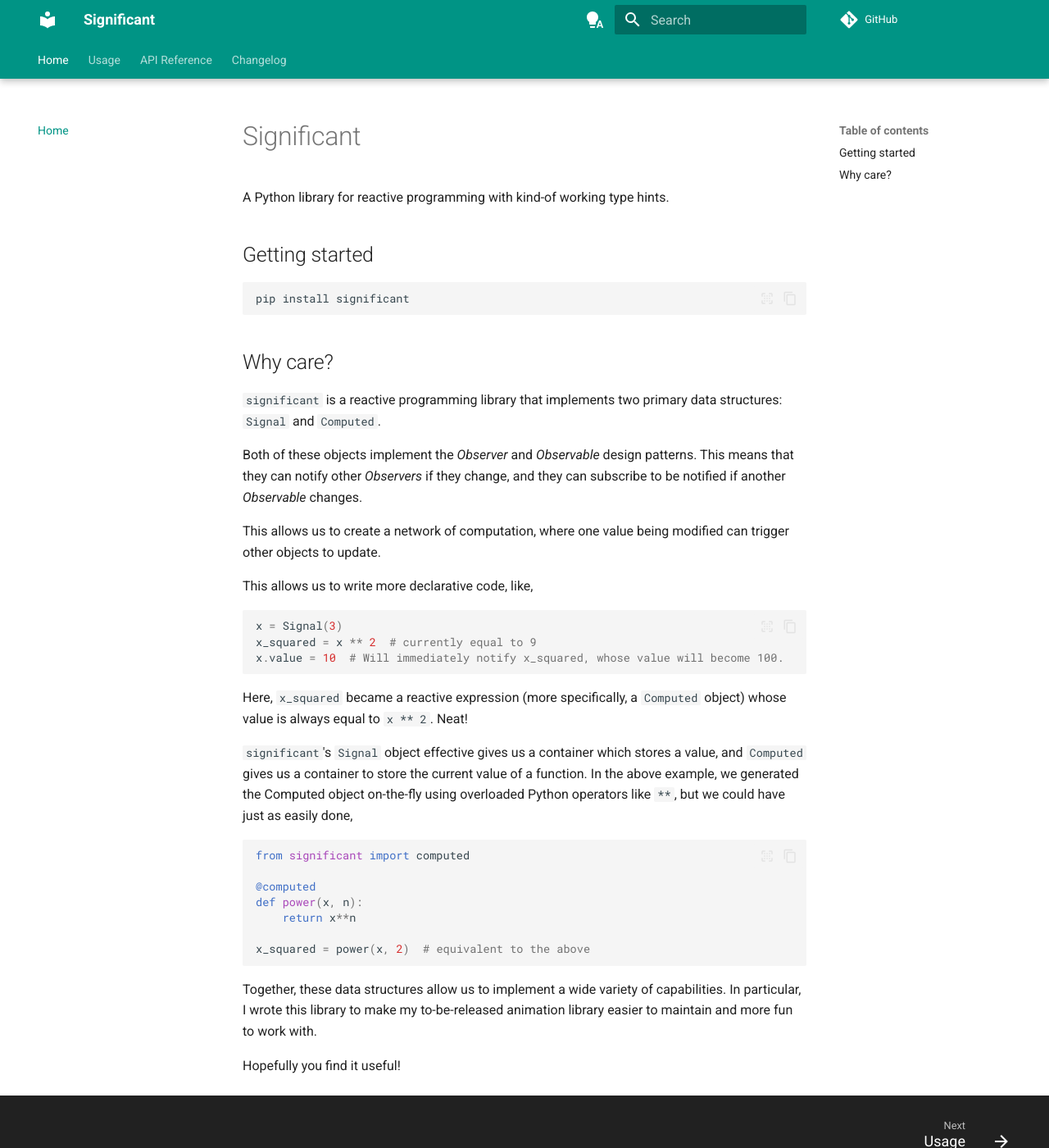
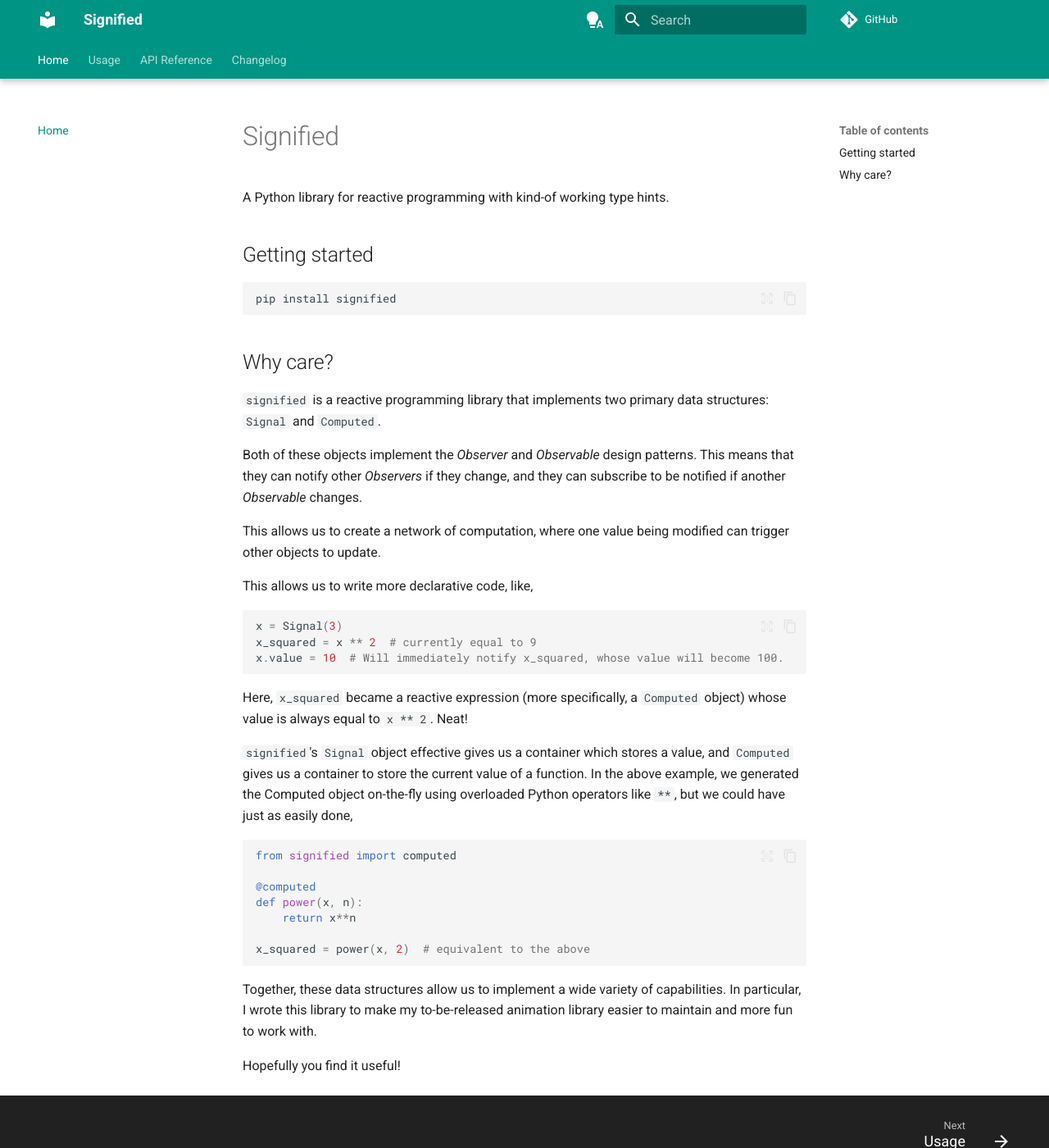
Before and after one commit to dougmercer/signified, an MkDocs documentation site: the page built from docs/index.md, in a window 1280 px wide and 1400 px high. Shown: the whole window at 82% size. Built offline with MkDocs 1.6.1 and Material for MkDocs 9.7.7, drawn with Linux system fonts in a browser that asks for light colours; comment, search, counter and statistics services are not loaded.

Commit message:
Rename to signified.

````diff
--- a/docs/index.md
+++ b/docs/index.md
@@ -1,16 +1,16 @@
-# Significant
+# Signified
 
 A Python library for reactive programming with kind-of working type hints.
 
 ## Getting started
 
 ```bash
-pip install significant
+pip install signified
 ```
 
 ## Why care?
 
-`significant` is a reactive programming library that implements two primary data structures: `Signal` and `Computed`.
+`signified` is a reactive programming library that implements two primary data structures: `Signal` and `Computed`.
 
 Both of these objects implement the *Observer* and *Observable* design patterns. This means that they can notify
 other *Observers* if they change, and they can subscribe to be notified if another *Observable* changes.
@@ -27,10 +27,10 @@ x.value = 10  # Will immediately notify x_squared, whose value will become 100.
 
 Here, `x_squared` became a reactive expression (more specifically, a `Computed` object) whose value is always equal to `x ** 2`. Neat!
 
-`significant`'s `Signal` object effective gives us a container which stores a value, and `Computed` gives us a container to store the current value of a function. In the above example, we generated the Computed object on-the-fly using overloaded Python operators like `**`, but we could have just as easily done,
+`signified`'s `Signal` object effective gives us a container which stores a value, and `Computed` gives us a container to store the current value of a function. In the above example, we generated the Computed object on-the-fly using overloaded Python operators like `**`, but we could have just as easily done,
 
 ```python
-from significant import computed
+from signified import computed
 
 @computed
 def power(x, n):
--- a/mkdocs.yml
+++ b/mkdocs.yml
@@ -1,6 +1,6 @@
-site_name: Significant
-site_url: https://dougmercer.github.io/significant
-repo_url: https://github.com/dougmercer/significant
+site_name: Signified
+site_url: https://dougmercer.github.io/signified
+repo_url: https://github.com/dougmercer/signified
 
 theme:
   name: material
````
Also changed, not shown: README.md (+3 -3 lines), docs/api_reference.md (+1 -1 lines), docs/usage.md (+2 -2 lines), pyproject.toml (+5 -5 lines), signify.py (renamed from significant.py), 1 other file.
